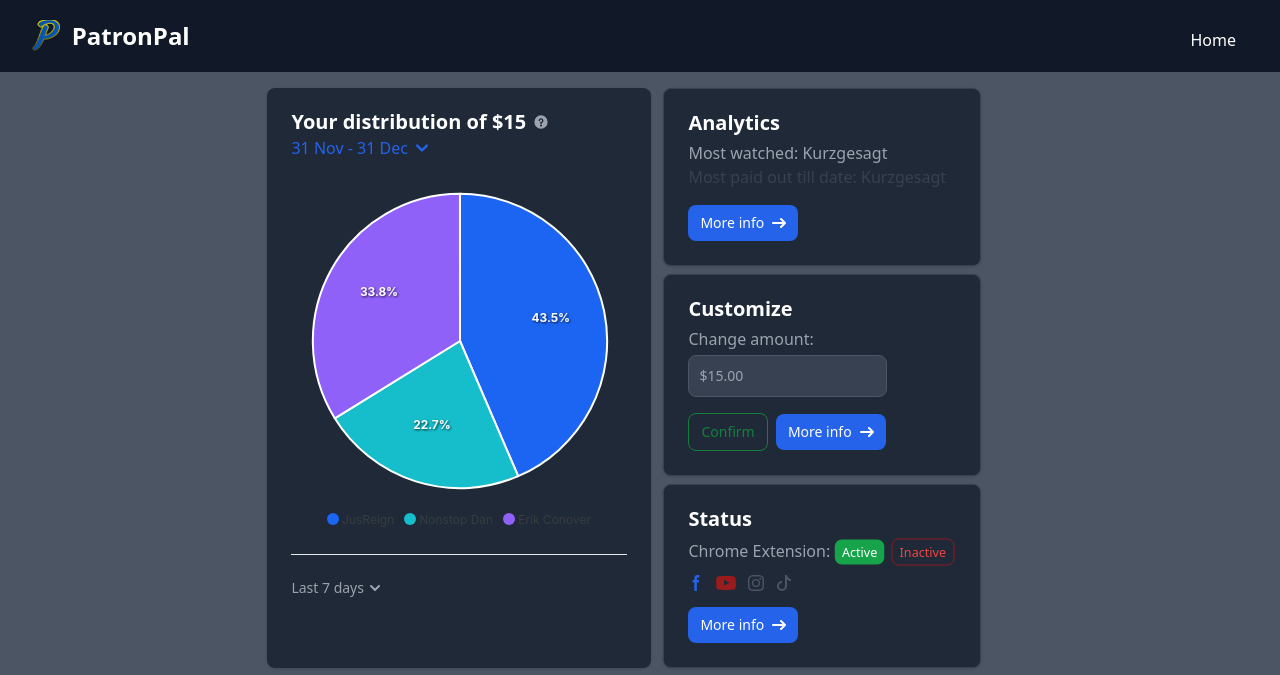
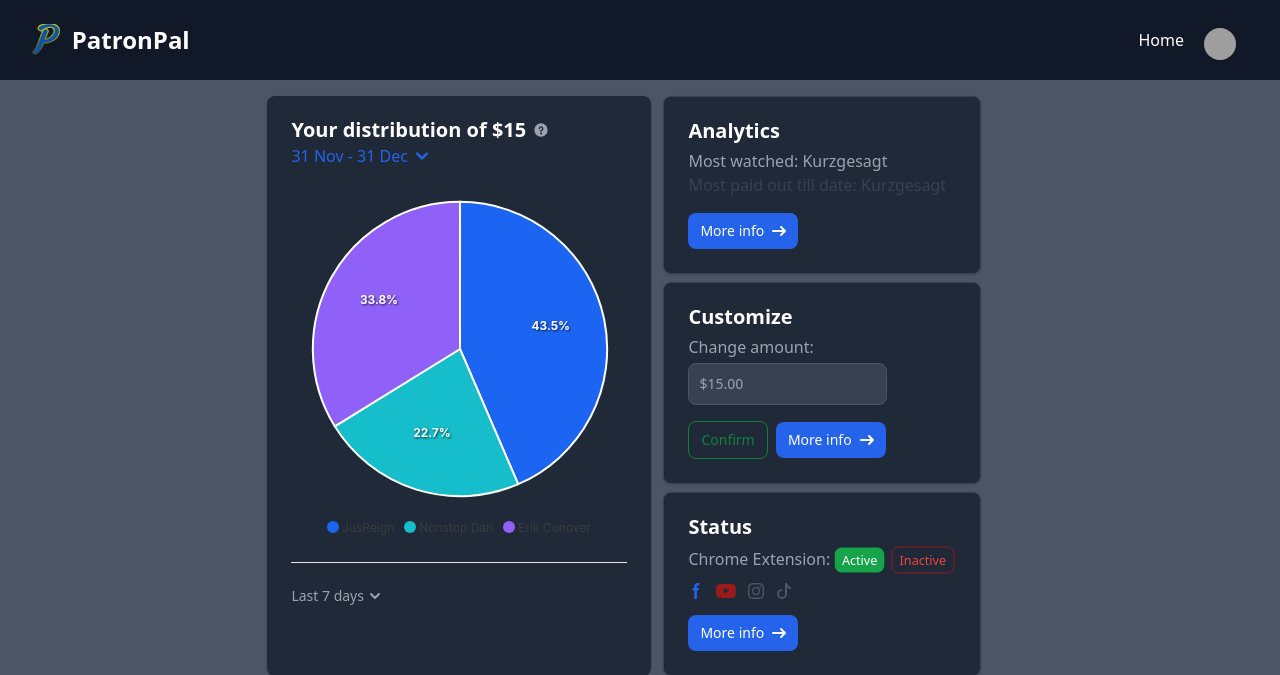
Before and after one commit to MFarabi619/PatronPal, a Flask app: page / in a window 1280 px wide. Shown: the top 675 px of the page. Run offline with Flask 3, Linux system fonts and the light colour scheme; data that the repository does not hold is empty; some libraries are stand-ins or nearby versions; grey boxes are pictures that could not be loaded.

Commit message:
feat: Add user icon and dropdown to navbar

```diff
--- a/templates/base.html
+++ b/templates/base.html
@@ -2,14 +2,15 @@
 <html lang="en">
   <head>
     <script src="https://cdn.tailwindcss.com"></script>
-    <link href="https://cdnjs.cloudflare.com/ajax/libs/flowbite/1.8.1/flowbite.min.css" rel="stylesheet" />
+    <link
+      href="https://cdnjs.cloudflare.com/ajax/libs/flowbite/1.8.1/flowbite.min.css"
+      rel="stylesheet"
+    />
 
     <head>
       <body class="bg-gray-600">
         <nav class="border-gray-200 bg-gray-900">
-          <div
-            class="flex flex-wrap items-center justify-between mx-4 p-4"
-          >
+          <div class="flex flex-wrap items-center justify-between mx-4 p-4">
             <a href="{{ url_for('dashboard') }}" class="flex items-center">
               <img
                 src="{{url_for('static', filename='img/logo.png')}}"
@@ -23,14 +24,74 @@
             </a>
             <div class="hidden w-full md:block md:w-auto" id="navbar-default">
               <ul
-                class="font-medium flex flex-col px-3 py-1 mt-2 rounded-lg hover:bg-gray-50 hover:cursor-pointer group transition ease-in-out duration-500"
+                class="font-medium flex px-3 py-1 mt-2 rounded-lg  group transition ease-in-out duration-500"
               >
                 <li>
                   <a
                     href="{{ url_for('dashboard') }}"
-                    class="text-white transition ease-in-out duration-500 group-hover:text-blue-600"
+                    class="text-white transition ease-in-out duration-500 group-hover:text-blue-600 hover:bg-gray-50 hover:cursor-pointer rounded-lg px-2 py-1"
                     >Home</a
                   >
+                </li>
+                <li>
+                  <button
+                    id="dropdownUserAvatarButton"
+                    data-dropdown-toggle="dropdownAvatar"
+                    class="flex mx-3 text-sm bg-gray-800 rounded-full md:mr-0 focus:ring-4 focus:ring-gray-300 dark:focus:ring-gray-600"
+                    type="button"
+                  >
+                    <span class="sr-only">Open user menu</span>
+                    <img
+                      class="w-8 h-8 rounded-full object-cover"
+                      src="/static/img/person.webp"
+                      alt="user photo"
+                    />
+
+                  <!-- Dropdown menu -->
+                  <div
+                    id="dropdownAvatar"
+                    class="z-10 hidden bg-white divide-y divide-gray-100 rounded-lg shadow w-44 dark:bg-gray-700 dark:divide-gray-600"
+                  >
+                    <div
+                      class="px-4 py-3 text-sm text-gray-900 dark:text-white"
+                    >
+                      <div>Bonnie Green</div>
+                      <div class="font-medium truncate">bgreen@gmail.com</div>
+                    </div>
+                    <ul
+                      class="py-2 text-sm text-gray-700 dark:text-gray-200"
+                      aria-labelledby="dropdownUserAvatarButton"
+                    >
+                      <li>
+                        <a
+                          href="#"
+                          class="block px-4 py-2 hover:bg-gray-100 dark:hover:bg-gray-600 dark:hover:text-white"
+                          >Dashboard</a
+                        >
+                      </li>
+                      <li>
+                        <a
+                          href="#"
+                          class="block px-4 py-2 hover:bg-gray-100 dark:hover:bg-gray-600 dark:hover:text-white"
+                          >Settings</a
+                        >
+                      </li>
+                      <li>
+                        <a
+                          href="#"
+                          class="block px-4 py-2 hover:bg-gray-100 dark:hover:bg-gray-600 dark:hover:text-white"
+                          >Preferences</a
+                        >
+                      </li>
+                    </ul>
+                    <div class="py-2">
+                      <a
+                        href="#"
+                        class="block px-4 py-2 text-sm text-gray-700 hover:bg-gray-100 dark:hover:bg-gray-600 dark:text-gray-200 dark:hover:text-white"
+                        >Sign out</a
+                      >
+                    </div>
+                  </div>
                 </li>
               </ul>
             </div>
@@ -40,12 +101,11 @@
         <script src="https://cdnjs.cloudflare.com/ajax/libs/flowbite/1.8.1/flowbite.min.js"></script>
 
         {% block content %} {% endblock %}
-
       </body>
 
-        <!-- Ignore below - just a base -->
+      <!-- Ignore below - just a base -->
 
-        <!-- <!DOCTYPE html>
+      <!-- <!DOCTYPE html>
 <html lang="en">
 <head>
     <meta charset="UTF-8">
```
